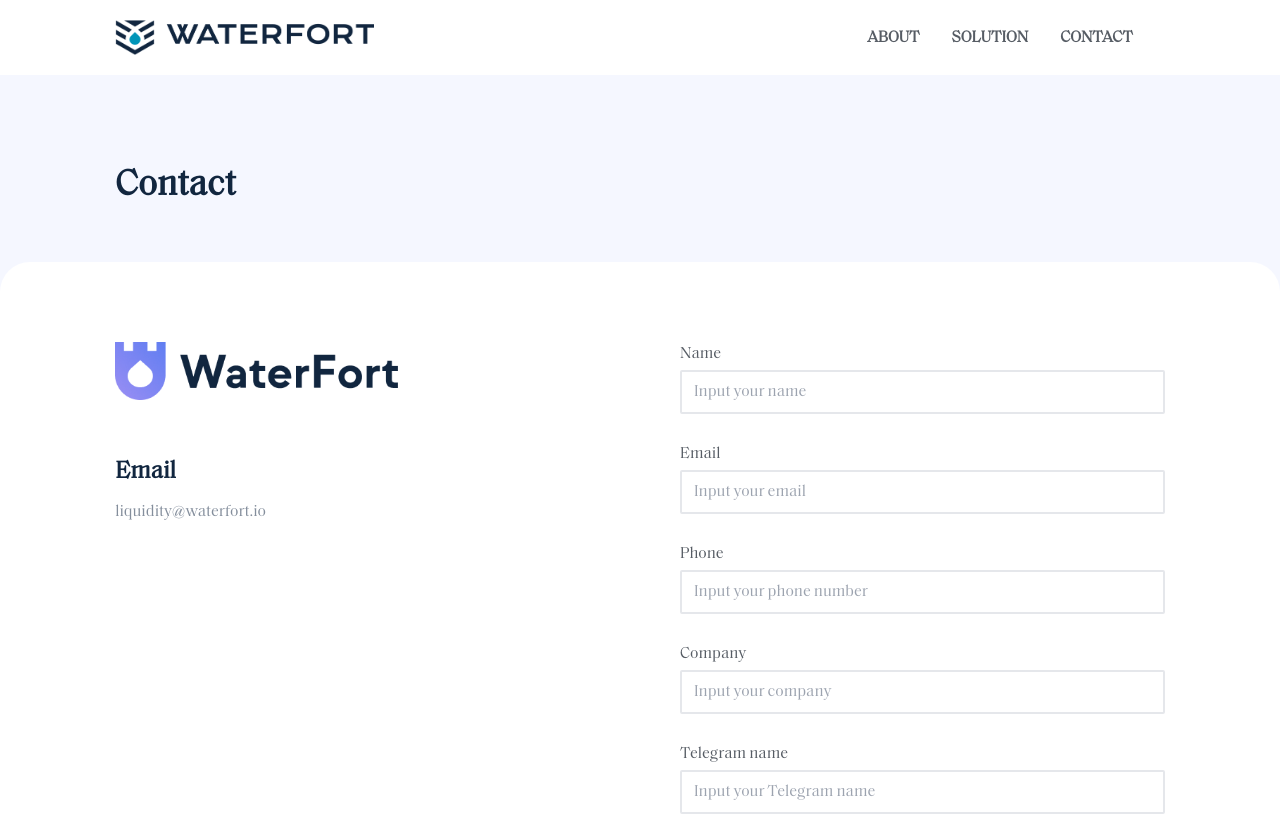
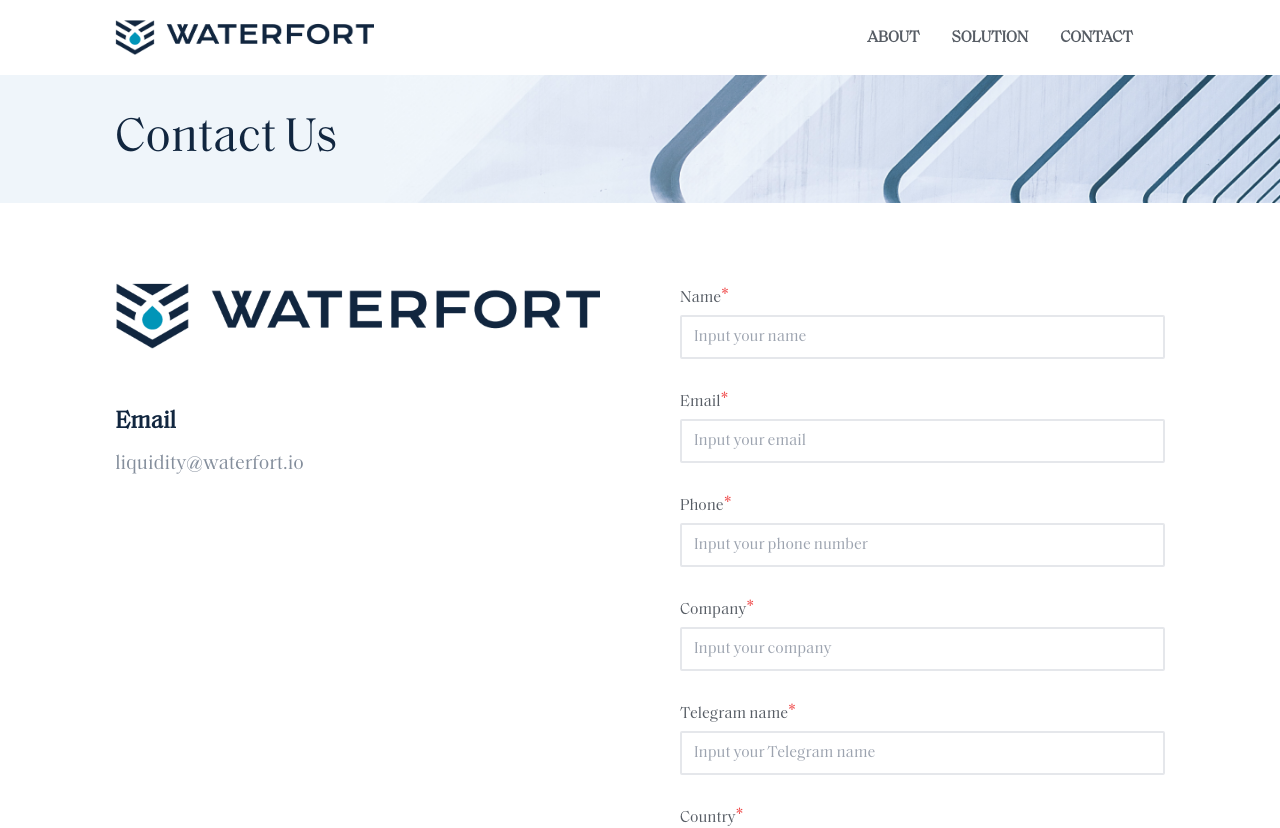
Before and after one commit to haisontop/water-pages, a Next.js app: page /contact in a window 1280 px wide. Shown: the top 828 px of the page. Built offline with nearby package versions, Linux system fonts and the light colour scheme.

Commit message:
contact page desing

```diff
--- /dev/null
+++ b/component/solution/SolutionBottom.tsx
@@ -0,0 +1,16 @@
+import Link from 'next/link'
+import React from 'react'
+
+export default function SolutionBottom() {
+  return (
+    <div className='solution-bottom'>
+        <div className='container mx-auto px-5 md:px-0 lg:max-w-container py-40 text-center'>
+            <h1 className='text-white text-3xl md:text-5xl'>Flexible Settlement & Credit Line for Trading</h1>
+            <p className='md:w-11/12 mt-6 text-xl text-gray-200 mx-auto font-extralight'>We understand the need for efficient capital management, which comes in various forms including aggregated settlement, integration with settlement networks and establishing a credit line for trading. </p>
+            <Link href="/contact">
+                <p className='cursor-pointer text-white text-xl mt-4'>Contact us to find out more about the solutions we support.</p>
+            </Link>
+        </div>
+    </div>
+  )
+}
--- a/component/solution/SolutionCard.tsx
+++ b/component/solution/SolutionCard.tsx
@@ -9,10 +9,10 @@ export default function SolutionCard({title, subtitle, list} : props) {
   return (
     <div className='grid md:grid-cols-1fr-2fr md:gap-10 mb-20'>
       <div>
-         <h1 className='text-4xl mb-10 md:mb-0'>{title}</h1>
+         <h1 className='text-4xl mb-10 md:mb-0 text-primary'>{title}</h1>
       </div>
       <div>
-        <h3 className='text-3xl font-bold leading-9'>{subtitle}</h3>
+        <h3 className='text-3xl font-bold leading-9 text-primary'>{subtitle}</h3>
         <ul className='list-disc ml-5 mt-6 text-xl text-blue-gray'>
             {
                 list.map(list => <li className='mt-4'>{list}</li>)
--- a/pages/contact.tsx
+++ b/pages/contact.tsx
@@ -49,29 +49,29 @@ const Contact: NextPage = () => {
   return (
     <div>
       <Layout>
-        <div className="bg-fill pb-28">
+        <div className="">
           <Navigation />
-          <div className="container mx-auto mt-16 px-5 md:mt-91px md:px-0 lg:max-w-container">
-            <h1 className="text-4xl font-bold text-primary">Contact</h1>
+          <div className="bg-contact-banner bg-cover bg-center py-10 md:py-18">
+            <h1 className="text-4xl md:text-5xl font-light text-primary container mx-auto px-5 md:px-0 lg:max-w-container">Contact Us</h1>
           </div>
         </div>
-        <div className="-mt-14 rounded-large bg-white px-5 pt-14  md:px-0 md:pt-20">
+        <div className="bg-white px-5 pt-14  md:px-0 md:pt-20">
           <div className="container mx-auto grid gap-10 md:gap-20 lg:max-w-container lg:grid-cols-2">
             <div>
               <img
-                src="/images/Logo_2.png"
-                className="md:w-12/12 w-7/12"
+                src="/images/Logo.png"
+                className=""
                 alt=""
-                width=""
+                width="500px"
               />
               <div className="mt-7 md:mt-56.59px">
                 <h3 className="text-2xl font-bold text-primary">Email</h3>
-                <p className="mt-3 font-light text-third">
+                <p className="mt-3 font-extralight text-third text-xl">
                   liquidity@waterfort.io
                 </p>
               </div>
             </div>
-            <div>
+            <div className='mb-20'>
               <Formik
                 initialValues={{
                   name: '',
@@ -101,12 +101,12 @@ const Contact: NextPage = () => {
                   <form onSubmit={handleSubmit}>
                     <div>
                       <label>
-                        <span className="text-seccondery">Name</span>
+                        <span className="text-seccondery">Name<span className='text-red-500 text-xl'>*</span></span>
                         <br />
                         <input
                           type="text"
                           placeholder="Input your name"
-                          className="outline-none mt-1 w-full rounded-sm border-2 px-3 py-2"
+                          className="outline-none mt-1 w-full rounded-sm border-2 focus:ring-1 ring-ring-color px-3 py-2"
                           name="name"
                           onChange={handleChange}
                           onBlur={handleBlur}
@@ -119,12 +119,12 @@ const Contact: NextPage = () => {
                     </div>
                     <div className="mt-7">
                       <label>
-                        <span className="text-seccondery">Email</span>
+                        <span className="text-seccondery">Email<span className='text-red-500 text-xl'>*</span></span>
                         <br />
                         <input
                           type="email"
                           placeholder="Input your email"
-                          className="outline-none mt-1 w-full rounded-sm border-2 px-3 py-2"
+                          className="outline-none mt-1 w-full focus:ring-1 ring-ring-color rounded-sm border-2 px-3 py-2"
                           name="email"
                           onChange={handleChange}
                           onBlur={handleBlur}
@@ -137,12 +137,12 @@ const Contact: NextPage = () => {
                     </div>
                     <div className="mt-7">
                       <label>
-                        <span className="text-seccondery">Phone</span>
+                        <span className="text-seccondery">Phone<span className='text-red-500 text-xl'>*</span></span>
                         <br />
                         <input
                           type="text"
                           placeholder="Input your phone number"
-                          className="outline-none mt-1 w-full rounded-sm border-2 px-3 py-2"
+                          className="outline-none mt-1 w-full focus:ring-1 ring-ring-color rounded-sm border-2 px-3 py-2"
                           name="phone"
                           onChange={handleChange}
                           onBlur={handleBlur}
@@ -152,12 +152,12 @@ const Contact: NextPage = () => {
                     </div>
                     <div className="mt-7">
                       <label>
-                        <span className="text-seccondery">Company</span>
+                        <span className="text-seccondery">Company<span className='text-red-500 text-xl'>*</span></span>
                         <br />
                         <input
                           type="text"
                           placeholder="Input your company"
-                          className="outline-none mt-1 w-full rounded-sm border-2 px-3 py-2"
+                          className="outline-none mt-1 w-full focus:ring-1 ring-ring-color rounded-sm border-2 px-3 py-2"
                           name="company"
                           onChange={handleChange}
                           onBlur={handleBlur}
@@ -167,12 +167,12 @@ const Contact: NextPage = () => {
                     </div>
                     <div className="mt-7">
                       <label>
-                        <span className="text-seccondery">Telegram name</span>
+                        <span className="text-seccondery">Telegram name<span className='text-red-500 text-xl'>*</span></span>
                         <br />
                         <input
                           type="text"
                           placeholder="Input your Telegram name"
-                          className="outline-none mt-1 w-full rounded-sm border-2 px-3 py-2"
+                          className="outline-none mt-1 w-full focus:ring-1 ring-ring-color rounded-sm border-2 px-3 py-2"
                           name="telegram"
                           onChange={handleChange}
                           onBlur={handleBlur}
@@ -182,10 +182,10 @@ const Contact: NextPage = () => {
                     </div>
                     <div className="mt-7">
                       <label>
-                        <span className="text-seccondery">Country</span>
+                        <span className="text-seccondery">Country<span className='text-red-500 text-xl'>*</span></span>
                         <br />
                         <MySelect
-                          className="outline-none mt-1 w-full rounded-sm border-2 px-3 py-2 text-third"
+                          className="outline-none mt-1 w-full focus:ring-1 ring-ring-color rounded-sm border-2 px-3 py-2 text-third"
                           name="country"
                         >
                           <option>Select yout country</option>
@@ -250,7 +250,7 @@ const Contact: NextPage = () => {
                         <br />
                         <textarea
                           placeholder="Input your message"
-                          className="outline-none mt-1 w-full rounded-sm border-2 px-3 py-2"
+                          className="outline-none mt-1 w-full focus:ring-1 ring-ring-color rounded-sm border-2 px-3 py-2"
                           name="message"
                           onChange={handleChange}
                           onBlur={handleBlur}
@@ -260,7 +260,7 @@ const Contact: NextPage = () => {
                       </label>
                     </div>
                     <button
-                      className="button mt-7 rounded-md px-7 py-3 text-white"
+                      className="mt-7 bg-primary px-7 py-3 text-white"
                       type="submit"
                     >
                       Submit
@@ -269,9 +269,11 @@ const Contact: NextPage = () => {
                 )}
               </Formik>
               {(submitted) && (
-               <div className='text-center fixed bg-white p-5 border inset-x-0 sm:w-10/12 lg:w-7/12 xl:w-5/12 mx-auto modal shadow'>
-                 <p className='text-primary'>Contact request submitted! We will get back to you as soon as possible.</p>
-                 <button onClick={()=> setSubmitted(!submitted)} className='button px-7 py-1 rounded-sm text-white mt-5'>Ok</button>
+               <div className='text-center fixed bg-white p-5 border inset-x-0 sm:w-10/12 lg:w-5/12 xl:w-3/12 mx-auto modal shadow-2xl'>
+                 <img src="/images/icon/Group 52190.png" className='mx-auto' alt="" />
+                 <h2 className='text-primary text-xl mb-3'>Thank you for contacting us!</h2>
+                 <p className='text-sm text-blue-gray'>We have received your inquiry and are working to get back to you as soon as possible.</p>
+                 <button onClick={()=> setSubmitted(!submitted)} className='w-full py-1 bg-primary text-white mt-5'>Ok</button>
                </div>
               )}
             </div>
--- a/pages/solutions.tsx
+++ b/pages/solutions.tsx
@@ -7,6 +7,7 @@ import HomeBottom from '../component/home/HomeBottom'
 import Layout from '../component/Layout'
 import Navigation from '../component/Navigation'
 import SolutionBanner from '../component/solution/SolutionBanner'
+import SolutionBottom from '../component/solution/SolutionBottom'
 import SolutionMiddle from '../component/solution/SolutionMiddle'
 
 const Solutions: NextPage = () => {
@@ -16,6 +17,8 @@ const Solutions: NextPage = () => {
      <Navigation />
      <SolutionBanner />
      <SolutionMiddle />
+     <SolutionBottom />
+     <HomeBottom />
    </Layout>
   )
 }
--- a/styles/banner.css
+++ b/styles/banner.css
@@ -18,10 +18,13 @@
   background-position: center center;
   background-size: cover;
 }
+.solution-bottom{
+  background:  linear-gradient(135deg, rgba(96,201,226,0.7791491596638656) 0%, rgba(1,149,184,1) 100%);
+}
 
 /* modal animation */
 .modal {
-  top: calc(-50vh - 80px);
+  top: 25%;
   animation: drop 0.5s ease forwards;
 }
 @keyframes drop {
@@ -29,7 +32,6 @@
     opacity: 0;
   }
   100% {
-    transform: translateY(100vh);
     opacity: 1;
   }
 }
--- a/tailwind.config.js
+++ b/tailwind.config.js
@@ -30,7 +30,8 @@ module.exports = {
         'fill' : "#F5F7FF",
         'third' : "#848E9C",
         'banner' : "#F5F5F5",
-        "blue-gray" : "#465567"
+        "blue-gray" : "#465567",
+        'ring-color' : "#0095B8"
       },
       lineHeight : {
         "3.5rem" : "3.5rem"
@@ -58,7 +59,8 @@ module.exports = {
       },
       backgroundImage: {
          'about-banner' : "url('/images/stock-photo--d-binary-tunnel-background-data-stream-concept-96438890 1.png')",
-         'solution-banner' : "url('/images/shutterstock_761874310 1.png')"
+         'solution-banner' : "url('/images/shutterstock_761874310 1.png')",
+         'contact-banner' : "url('/images/contact-bg.png')"
       },
       gridTemplateColumns: {
         'about' : 'repeat(2, minmax(0, max-content))',
```
Also changed, not shown: public/images/ari-spada-wVoMvN5NsU0-unsplash 1.png (deleted), public/images/contact-bg.png (added).
